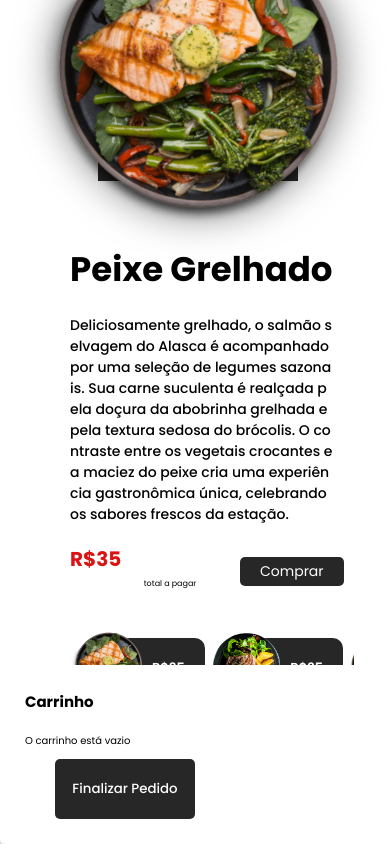
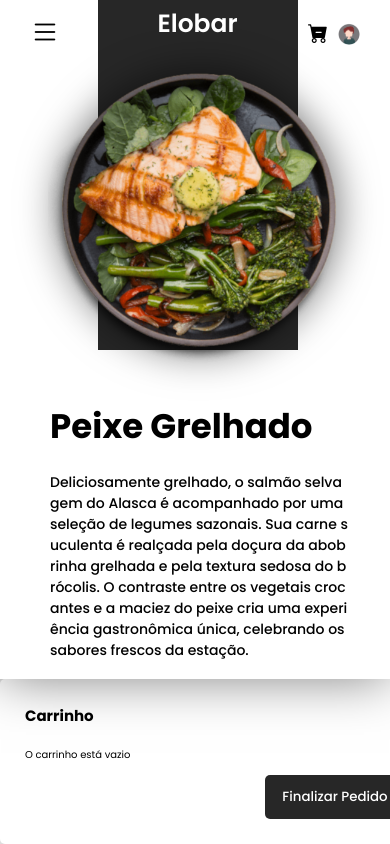
Before and after one commit to renancardosodev/elobar, a plain HTML site: page index.html in a window 390 px wide. Both pictures are taken after a click on the icon 318 px from the left and 42 px from the top of the page. Shown: the top 844 px of the page. Drawn offline with nearby package versions, Linux system fonts and the light colour scheme.

Commit message:
Responsividade do carrinho arrumada

```diff
--- a/cart.js
+++ b/cart.js
@@ -6,6 +6,7 @@ function initCart() {
     const cartEmptyMessage = document.createElement('p')
     const successMessage = document.getElementById('success_message')
     const header = document.querySelector('header')
+    const home = document.querySelector('#home')
 
     cartEmptyMessage.textContent = 'O carrinho está vazio'
     cartEmptyMessage.classList.add('cart_empty_message')
@@ -45,9 +46,12 @@ function initCart() {
         cartTotal.textContent = `Total: R$ ${total.toFixed(2)}`
 
         if (cart.length > 0) {
+            home.classList.add('show_home')
             aside.classList.add('show')
             header.classList.add('show_header')
+
         } else {
+            home.classList.remove('show_home')
             aside.classList.remove('show')
             header.classList.remove('show_header')
 
@@ -131,9 +135,11 @@ function initCart() {
         shopIcons.forEach(icon => {
             icon.addEventListener('click', () => {
                 if (aside.classList.contains('show')) {
+                    home.classList.remove('show_home')
                     aside.classList.remove('show')
                     header.classList.remove('show_header')
                 } else {
+                    home.classList.add('show_home')
                     aside.classList.add('show')
                     header.classList.add('show_header')
                 }
@@ -157,6 +163,7 @@ function initCart() {
         })
 
         closeCart.addEventListener('click', () => {
+            home.classList.remove('show_home')
             aside.classList.remove('show')
             header.classList.remove('show_header')
         })
--- a/index.html
+++ b/index.html
@@ -3,7 +3,7 @@
 <head>
     <meta charset="UTF-8">
     <meta name="viewport" content="width=device-width, initial-scale=1.0">
-    <title>Elo Bar</title>
+    <title>Elobar</title>
     <link rel="stylesheet" href="style.css">
     <link rel='stylesheet' href='https://cdn.jsdelivr.net/npm/bootstrap-icons@1.10.5/font/bootstrap-icons.css'>
     <script src="script.js" defer type="module"></script>
--- a/style.css
+++ b/style.css
@@ -167,7 +167,7 @@ header .left_menu a:hover {
 
 header #home {
   width: 97%;
-  height: 90%;
+  /* height: 90%; */
 }
 
 header #home .content {
@@ -363,7 +363,6 @@ header #home .social .icons a {
   transition: 0.3s linear;
 }
 
-
 /* ______________CARRINHO_______________ */
 aside {
   display: flex;
@@ -492,7 +491,6 @@ aside {
   width: 110px;
 }
 
-
 @media screen and (max-width: 1260px) {
   aside {
     bottom: 0;
@@ -507,6 +505,7 @@ aside {
 
   #body_cart {
     display: flex;
+    justify-content: space-between;
   }
 
   #cart_items {
@@ -527,7 +526,7 @@ aside {
   #cart_items li img {
     margin-right: 0;
     margin-top: 10px;
-        width: 100px;
+    width: 80px;
   }
 
   #cart_items li .name_food {
@@ -536,7 +535,7 @@ aside {
 
   .description_cart {
     flex-direction: column;
-        gap: 15px;
+    gap: 5px;
     margin-right: 60px;
   }
 
@@ -546,16 +545,16 @@ aside {
   }
 
   #total {
-        margin: 10px 0 0 30px;
+    margin-top: 12px;
     display: flex;
     align-items: center;
     flex-direction: column;
-        min-width:140px;
+    min-width: 140px;
   }
 
   #finish_order {
     width: 100%;
-        padding: 20px 0;
+    padding: 12px 0;
   }
 
   header {
@@ -596,10 +595,35 @@ aside {
 }
 
 @media screen and (max-width: 685px) {
+  body {
+    flex-direction: column;
+  }
+
+  #home {
+    position: absolute;
+    top: 42%;
+    width: 87% !important;
+  }
+
+  #home.show_home {
+    position: absolute;
+    top: 55%;
+  }
+
   header {
     width: 100%;
-        height: 100%;
+    height: 100vh;
     overflow: auto;
+  }
+
+  header.show_header {
+    transform: translate(0, 0%);
+  }
+
+  aside {
+    position:static;
+    width: 100%;
+    margin: 0;
   }
 
   header nav .right_menu ul {
@@ -616,14 +640,13 @@ aside {
   }
 
   header .logo {
-    left: 30%;
+    left: 33%;
   }
 
   header #home .content {
     left: 0;
     margin-left: 20px;
     margin-right: 20px;
-    top: 38%;
   }
 
   header #home .content #description {
@@ -636,27 +659,15 @@ aside {
     font-weight: 500;
   }
 
-  header #home .cards {
-    top: 43%;
-    margin-top: 0;
-  }
-
   header #home .social {
-    top: 45%;
+    padding-bottom: 1px;
+    top: 0;
   }
 }
 
 @media screen and (max-width: 500px) {
   header .logo {
     left: 27%;
-  }
-
-  header #home .content {
-    top: 33%;
-  }
-
-  header #home .cards {
-    top: 40%;
   }
 }
 
@@ -666,36 +677,8 @@ aside {
     left: 25%;
   }
 
-  header .logo img {
-    width: 305px;
-    margin: 45px 0 0 0px;
-  }
-
-  header #home .content {
-    top: 40%;
-  }
-
-  header #home .cards {
-    top: 45%;
-  }
-
   header #home .content h2 {
     font-size: 3.4rem;
     margin-bottom: 15px;
   }
 }
-
-
-@media screen and (max-width: 360px) {
-    header .logo {
-      width: 180px;
-    }
-
-    header #home .content {
-      top: 45%;
-    }
-
-    header #home .cards {
-      top: 50%;
-    }
-}
```
Lines whose indentation alone changed are shown as unchanged.
